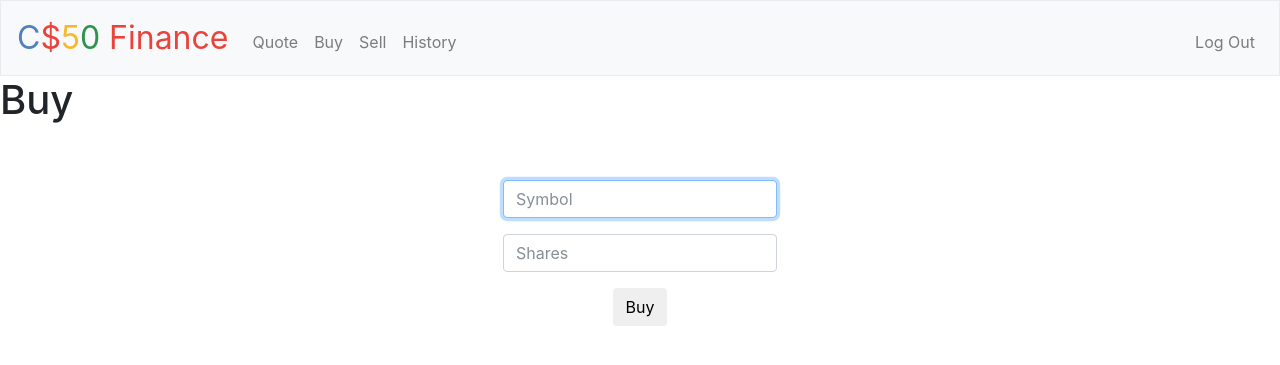
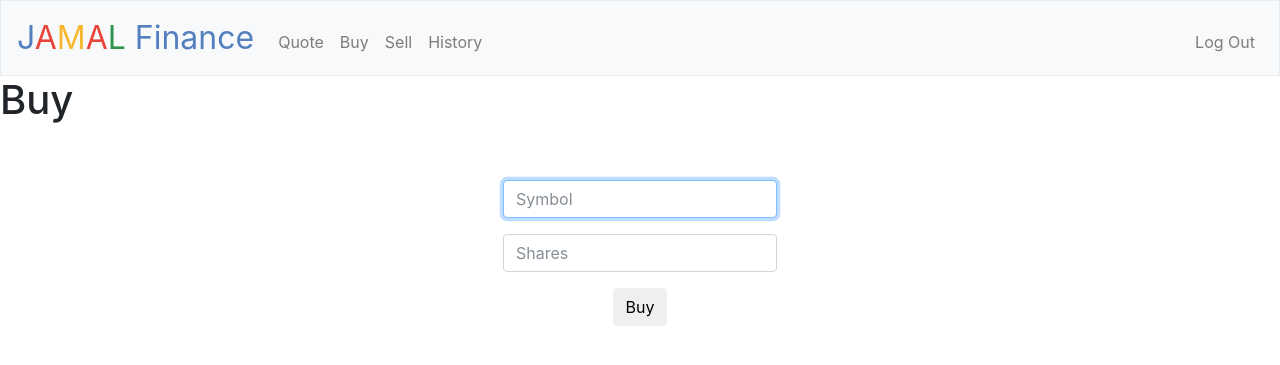
Before and after one commit to Noswad123/pset7, a Flask app: page /buy in a window 1280 px wide. Shown: the top 365 px of the page. Run offline with Flask 2, Linux system fonts and the light colour scheme; a user stored in the database is signed in; some libraries are stand-ins or nearby versions.

Commit message:
procfile

```diff
--- a/templates/layout.html
+++ b/templates/layout.html
@@ -17,14 +17,14 @@
         <script src="https://cdnjs.cloudflare.com/ajax/libs/popper.js/1.12.3/umd/popper.min.js"></script>
         <script src="https://maxcdn.bootstrapcdn.com/bootstrap/4.0.0-beta.2/js/bootstrap.min.js"></script>
 
-        <title>C$50 Finance: </title>
+        <title>Jamal Finance: </title>
 
     </head>
 
     <body>
 
         <nav class="navbar navbar-expand-md navbar-light bg-light border">
-            <a class="navbar-brand" href="/"><span class="blue">C</span><span class="red">$</span><span class="yellow">5</span><span class="green">0</span> <span class="red">Finance</span></a>
+            <a class="navbar-brand" href="/"><span class="blue">J</span><span class="red">A</span><span class="yellow">M</span><span class="red">A</span><span class="green">L</span> <span class="blue">Finance</span></a>
             <button aria-controls="navbar" aria-expanded="false" aria-label="Toggle navigation" class="navbar-toggler" data-target="#navbar" data-toggle="collapse" type="button">
                 <span class="navbar-toggler-icon"></span>
             </button>
```
Also changed, not shown: 3 other files.
